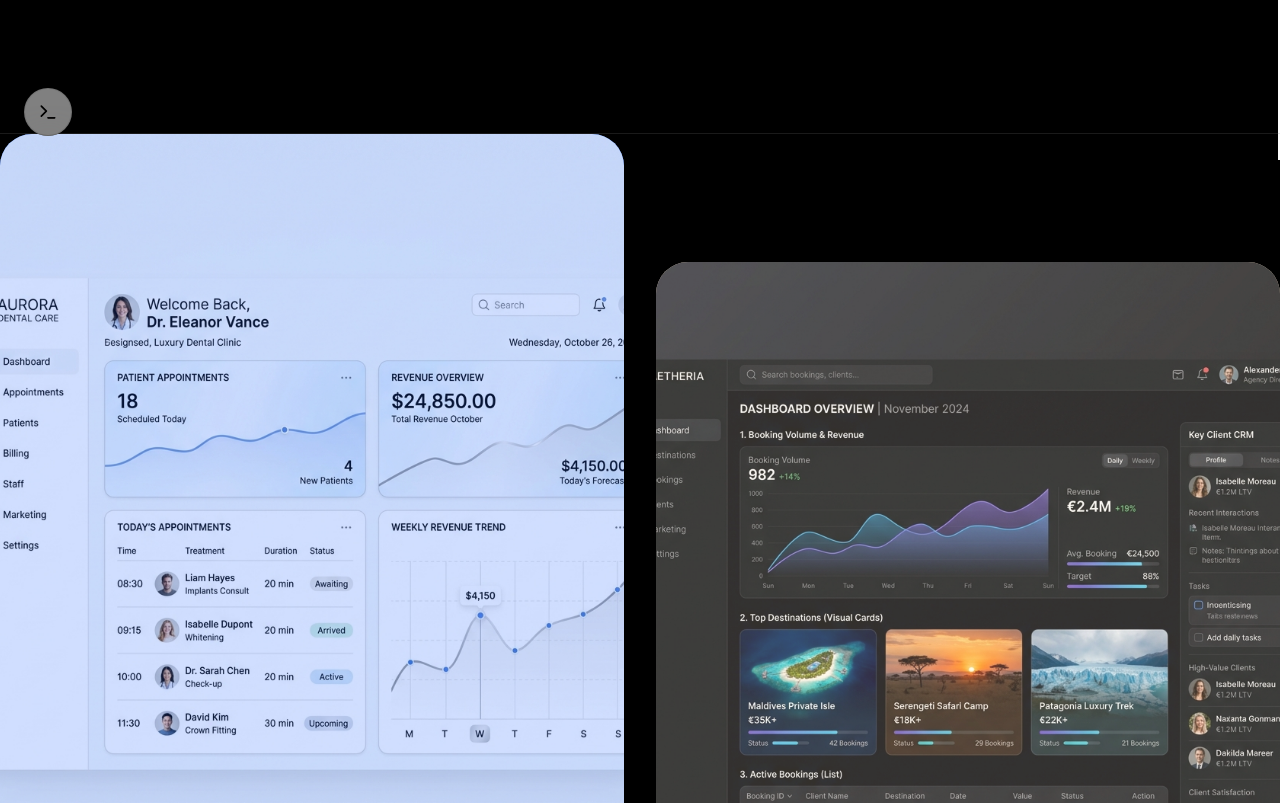
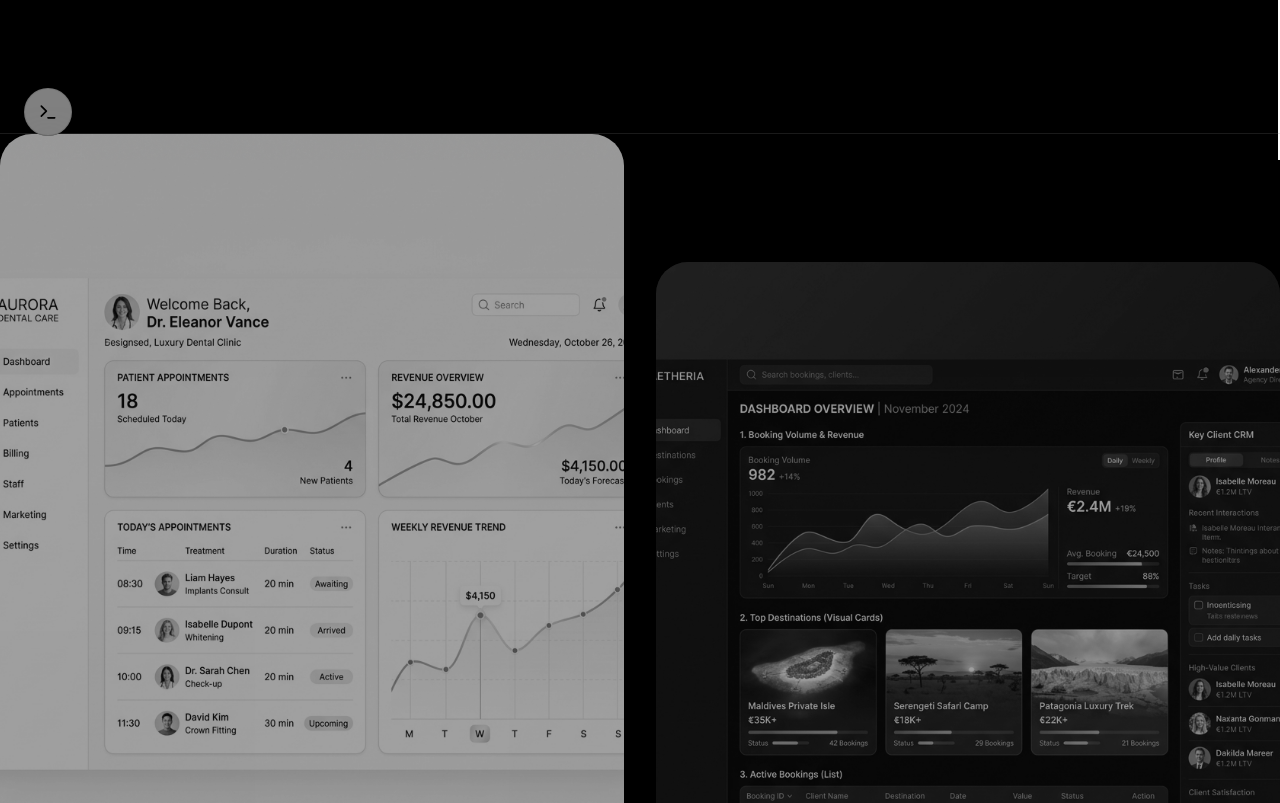
Before and after one commit to hichemdjouadi/Fleevo.agency, a Next.js app: page /work in a window 1280 px wide. Shown: the part 640-1443 px from the top of the page. Built offline with nearby package versions, Linux system fonts and the light colour scheme.

Commit message:
style(marketing): execute impeccable critique fixes (rewrite copy for positioning, strip pastel colors, consolidate CTAs, harden typography)

```diff
--- a/src/app/(marketing)/page.tsx
+++ b/src/app/(marketing)/page.tsx
@@ -19,17 +19,16 @@ export default function Home() {
             initial={{ opacity: 0, y: 20 }}
             animate={{ opacity: 1, y: 0 }}
             transition={{ duration: 1, ease: [0.16, 1, 0.3, 1] }}
-            className="text-6xl sm:text-7xl md:text-8xl lg:text-[110px] font-semibold tracking-tighter leading-[0.95] text-[#050505] w-full"
+            className="text-6xl sm:text-7xl md:text-8xl lg:text-[110px] font-semibold overflow-wrap-anywhere break-words tracking-tighter leading-[0.95] text-[#050505] w-full"
           >
-            Digital design & <br className="hidden md:block"/>
-            development agency
+            Autonomous<br className="hidden md:block"/> Growth Engines
           </motion.h1>
 
           <motion.p
             initial={{ opacity: 0, y: 20 }}
             animate={{ opacity: 1, y: 0 }}
             transition={{ duration: 1, delay: 0.1, ease: [0.16, 1, 0.3, 1] }}
-            className="mt-12 text-lg md:text-[24px] text-[#050505] font-medium max-w-[750px] leading-[1.3]">We design and build digital products, brands and websites for companies ready to move beyond the ordinary.
+            className="mt-12 text-lg md:text-[24px] text-[#050505] font-medium max-w-[750px] leading-[1.3]">We replace slow, manual business operations with high-performance digital platforms. Scale your profit, build unshakeable brand authority, and buy back your time.
           </motion.p>
 
           <motion.div
@@ -82,12 +81,8 @@ export default function Home() {
       <div className="relative z-30 bg-[#050505] rounded-[40px] overflow-hidden pt-32 pb-40 px-6 mx-4 my-24">
         <div className="max-w-[1400px] mx-auto">
           <h2 className="text-5xl md:text-7xl font-medium text-white mb-20 text-center tracking-tight">Selected work</h2>
-          <FeaturedWork />
-          <div className="mt-24 flex justify-center">
-             <Link href="/work" className="inline-flex items-center justify-center px-10 py-5 rounded-full border border-white/20 text-white hover:bg-white hover:text-black transition-colors text-lg font-medium">
-               View all projects
-             </Link>
-          </div>
+          <FeaturedWork />`n          <div className="mt-24 flex justify-center">`n             <Link href="/work" className="inline-flex items-center justify-center px-10 py-5 rounded-full border border-white/20 text-white hover:bg-white hover:text-black transition-colors text-lg font-medium">`n               View all projects`n             </Link>`n          </div>
+
         </div>
       </div>
 
@@ -96,7 +91,7 @@ export default function Home() {
          <h2 className="text-5xl font-medium tracking-tight mb-24">Trusted by our clients</h2>
          <div className="max-w-[800px] mx-auto">
             <p className="text-2xl md:text-4xl font-medium leading-[1.4] mb-12">
-               "The quality of the team's work exceeded my expectations, and since completion we have won a number of awards, including the Site of Day awwward."
+               "Fleevo didn't just build us a website; they engineered a 24/7 autonomous system that completely eliminated our manual booking overhead and massively scaled our MRR."
             </p>
             <div className="w-16 h-[1px] bg-black/20 mx-auto mb-12"></div>
             <div className="text-sm font-bold tracking-widest uppercase">
--- a/src/components/FeaturedWork.tsx
+++ b/src/components/FeaturedWork.tsx
@@ -9,25 +9,25 @@ export default function FeaturedWork() {
       title: "Fintech App Design",
       client: "PayFlow",
       image: "/dental-ui.jpg",
-      bg: "bg-blue-600",
+      bg: "bg-[#111111]",
     },
     {
       title: "Real Estate Platform",
       client: "Aura Properties",
       image: "/tourism-ui.jpg",
-      bg: "bg-orange-100",
+      bg: "bg-[#111111]",
     },
     {
       title: "E-commerce Redesign",
       client: "Lumina",
       image: "/dental-ui.jpg",
-      bg: "bg-indigo-100",
+      bg: "bg-[#111111]",
     },
     {
       title: "AI Booking Agent",
       client: "Nexus Dental",
       image: "/tourism-ui.jpg",
-      bg: "bg-emerald-100",
+      bg: "bg-[#111111]",
     }
   ];
 
@@ -37,7 +37,7 @@ export default function FeaturedWork() {
         {projects.filter((_, i) => i % 2 === 0).map((project, i) => (
           <Link href="/work" key={i} className="group block">
             <div className={"relative w-full aspect-[4/5] rounded-[32px] overflow-hidden mb-6 " + project.bg}>
-              <Image src={project.image} alt={project.title} fill className="object-cover opacity-80 group-hover:scale-105 transition-transform duration-700 ease-[0.16,1,0.3,1]" unoptimized />
+              <Image src={project.image} alt={project.title} fill className="object-cover opacity-60 grayscale group-hover:grayscale-0 group-hover:opacity-100 group-hover:scale-105 transition-transform duration-700 ease-[0.16,1,0.3,1]" unoptimized />
             </div>
             <h3 className="text-xl font-medium text-white mb-1">{project.title}</h3>
             <p className="text-sm text-white/60">{project.client}</p>
@@ -48,7 +48,7 @@ export default function FeaturedWork() {
         {projects.filter((_, i) => i % 2 !== 0).map((project, i) => (
           <Link href="/work" key={i} className="group block">
             <div className={"relative w-full aspect-[4/5] rounded-[32px] overflow-hidden mb-6 " + project.bg}>
-              <Image src={project.image} alt={project.title} fill className="object-cover opacity-80 group-hover:scale-105 transition-transform duration-700 ease-[0.16,1,0.3,1]" unoptimized />
+              <Image src={project.image} alt={project.title} fill className="object-cover opacity-60 grayscale group-hover:grayscale-0 group-hover:opacity-100 group-hover:scale-105 transition-transform duration-700 ease-[0.16,1,0.3,1]" unoptimized />
             </div>
             <h3 className="text-xl font-medium text-white mb-1">{project.title}</h3>
             <p className="text-sm text-white/60">{project.client}</p>
@@ -56,11 +56,7 @@ export default function FeaturedWork() {
         ))}
       </div>
 
-      <div className="col-span-1 md:col-span-2 flex justify-center mt-8">
-        <Link href="/work" className="px-8 py-3 rounded-full border border-white/20 text-white text-sm font-medium hover:bg-white hover:text-black transition-colors">
-          See more
-        </Link>
-      </div>
+
     </div>
   );
 }
```
